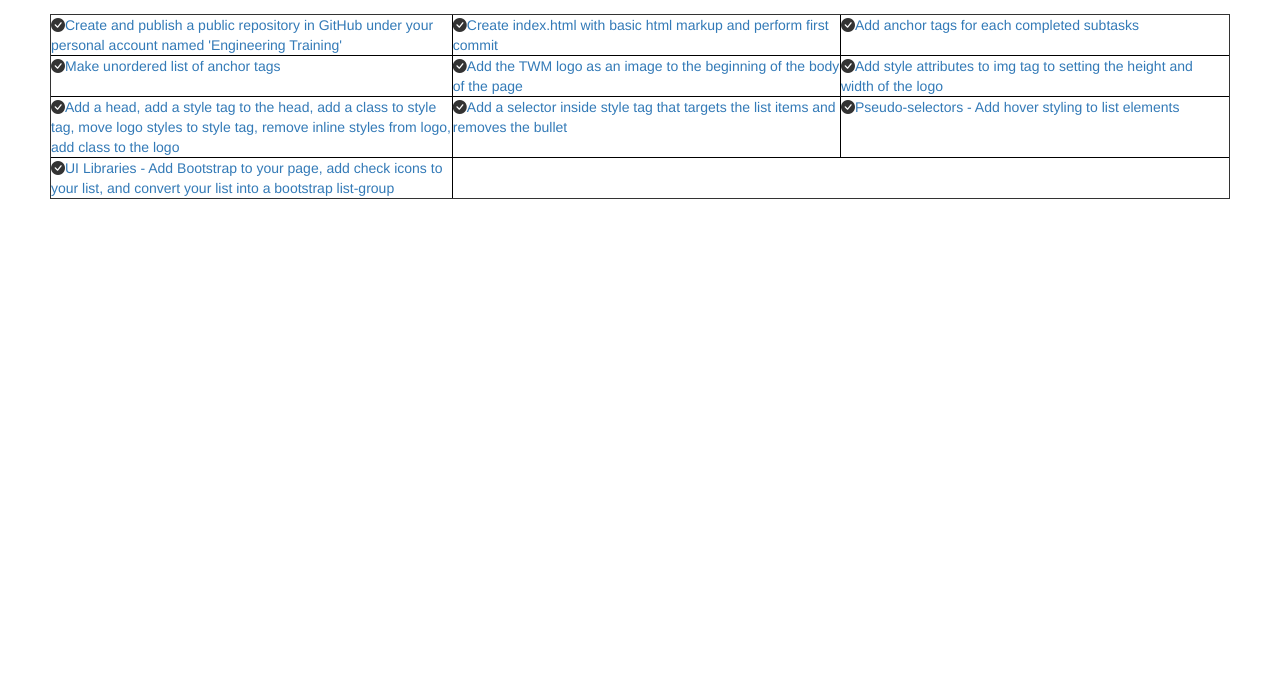
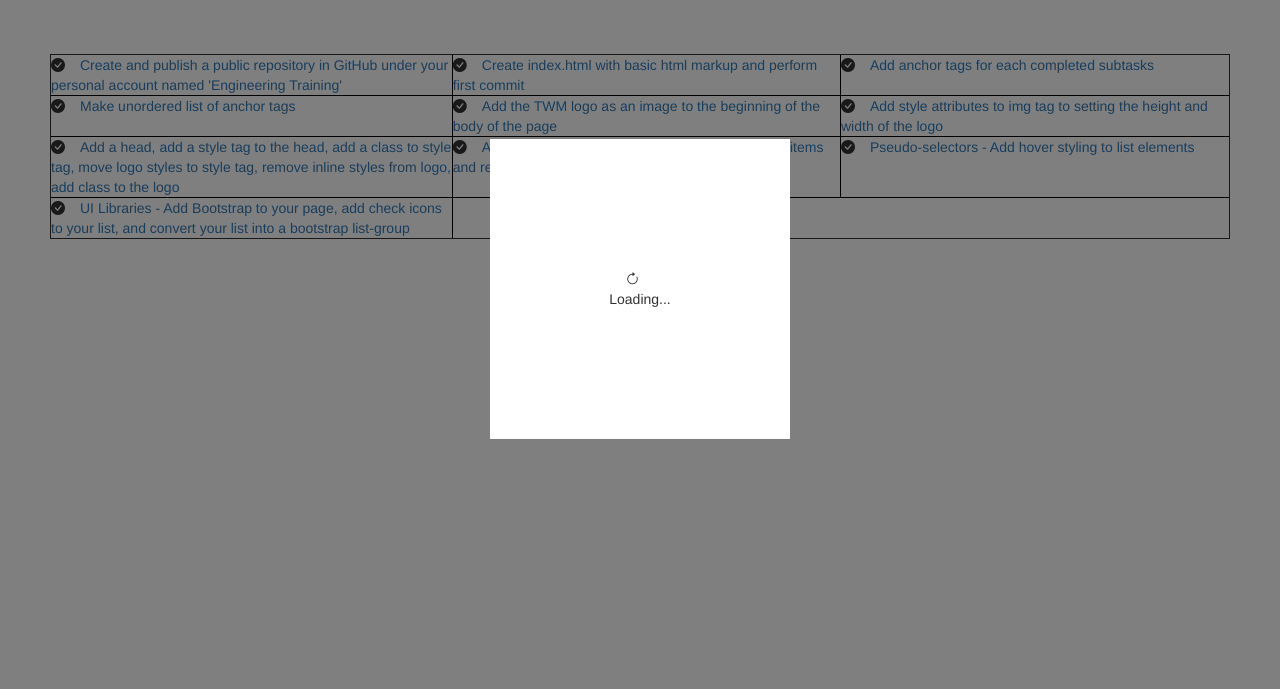
Before and after one commit to tylerbrownhenry/engineering-training, a plain HTML site: page index.html in a window 1280 px wide. Shown: the part 111-800 px from the top of the page. Drawn offline with nearby package versions, Linux system fonts and the light colour scheme.

Commit message:
DIG-71248 Adding loading modal

```diff
--- a/index.html
+++ b/index.html
@@ -15,6 +15,7 @@
     <style>
         .logo {
             width: 100px;
+            margin: 20px;
         }
         ul {
             list-style-type: none;
@@ -39,9 +40,58 @@
         li:nth-child(3n) {
             border-right: 0px
         }
+        i {
+            margin-right: 15px;
+        }
+        .modalContainer {
+            width: 100%;
+            height: 100%;
+            position: fixed;
+            background: rgba( 0, 0, 0, .5);
+        }
+        .modalContent {
+            width: 300px;
+            height: 300px;
+            position:relative;
+            margin: auto auto;
+            background: white;
+            top: 50%;
+            -ms-transform: translateY(-50%);
+            transform: translateY(-50%);
+        }
+        .loadingContent {
+            width: 100%;
+            text-align: center;
+            top: 50%;
+            -ms-transform: translateY(-50%);
+            transform: translateY(-50%);
+            position: absolute;
+        }
+        .loadingIcon {
+            display: block;
+        }
+        @media only screen and (max-width: 1024px) {
+            .grid-container {
+                grid-template-columns: auto;
+            }
+            li {
+                padding: 20px;
+                border-right: 0px;
+            }
+        }
     </style>
 </head>
 <body>
+
+    <div class="modalContainer">
+        <div class="modalContent">
+            <div class="loadingContent">
+                <i class="loadingIcon bi bi-arrow-clockwise"></i>
+                <span class="loadingText">Loading...</span>
+            </div>
+        </div>
+    </div>
+
     <img
     class="logo"
     src="https://www.totalwine.com/global-static-resources/@totalwinelabs/twc-icon/3.13.0/twm-logo-color.svg#twm-logo-color"/>
```
